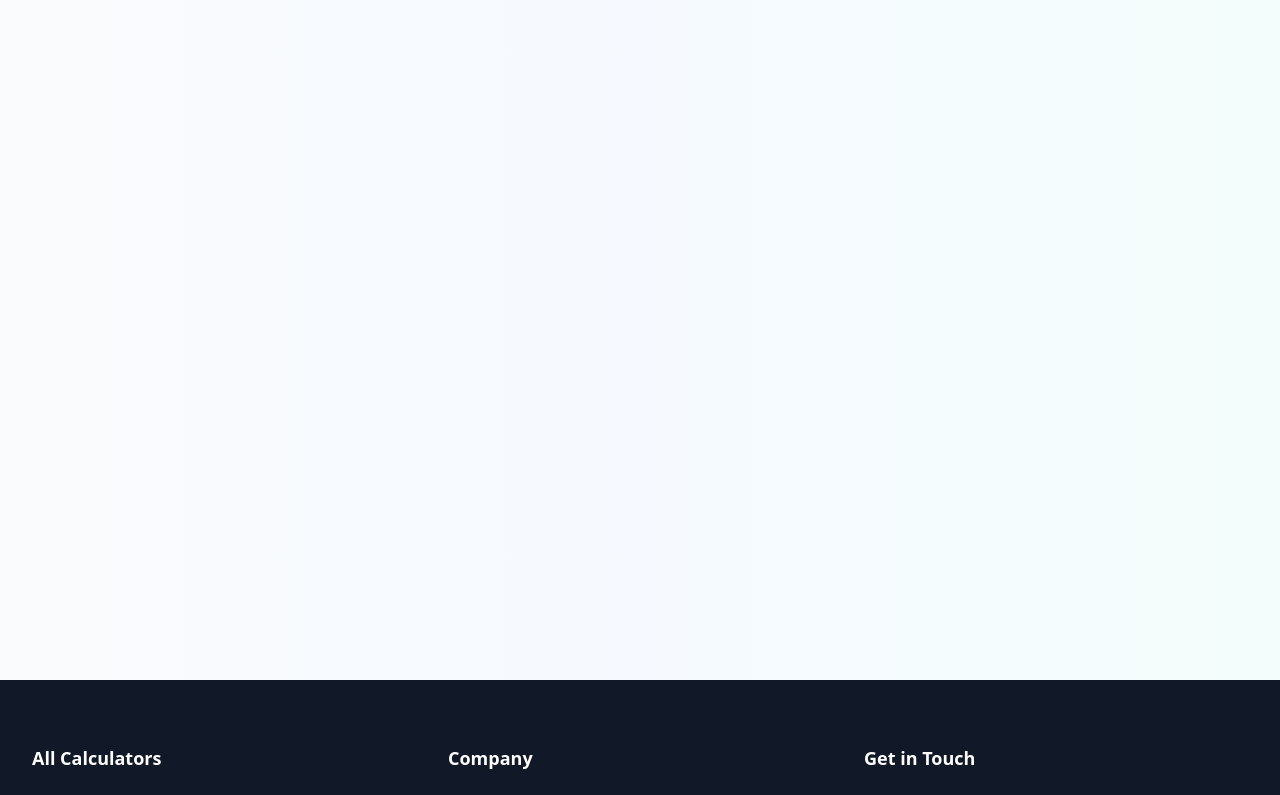
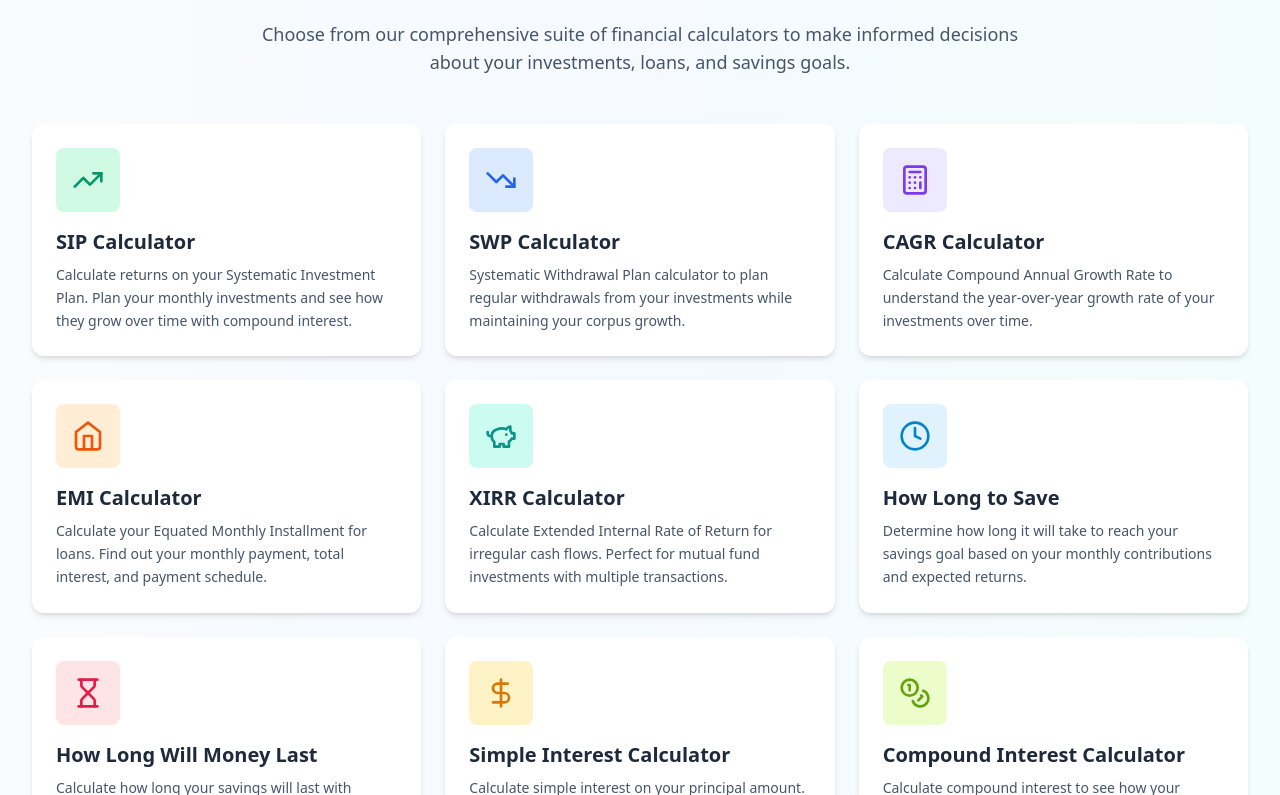
Before and after one commit to yogesh-1413/CalcVerse, a React (Vite) app: page /All-calculators/Financial-Calculators in a window 1280 px wide. Shown: the part 205-1000 px from the top of the page. Built offline with nearby package versions, Linux system fonts and the light colour scheme.

Commit message:
Added Financial Calculator Page with proper routing & withot proper Styling

```diff
--- a/src/Components/Navbar.tsx
+++ b/src/Components/Navbar.tsx
@@ -10,7 +10,6 @@ const navLinks = [
   { name: "Unit", href: "/All-Calculators/Unit-Conversions", title: "Unit Calculators" },
   { name: "Financial", href: "/All-Calculators/Financial-Calculators", title: "Financial Calculators" },
   { name: "Health", href: "/All-Calculators/Health-Calculators", title: "Health Calculators" },
-  // { name: "Scientific", href: "/Scientific" ,title:"Scientific Calculators"},
 
 ];
 
--- a/src/Conversions/All_Conversions.tsx
+++ b/src/Conversions/All_Conversions.tsx
@@ -10,8 +10,8 @@ const All_Conversions: React.FC = () => {
     return (
         <div className="bg-gradient-to-r from-slate-50/80 via-blue-50/60 to-teal-50/80 dark:from-gray-900/80 dark:via-gray-800/60 dark:to-gray-900/80 transform-all duration-300 transition:ease-in-out">
             <div className="flex flex-col min-h-screen min-h-screen ">
-                <div>
-                    <Navbar /> </div>
+
+                    <Navbar />
                 <div className="ml-10  mb-3 mt-3">
                     <p className="text-xs dark:text-white ">
                         <span className='hover:underline'>
@@ -38,7 +38,7 @@ const All_Conversions: React.FC = () => {
                             <div className="flex items-center justify-center rounded-3xl max-w-md sm:max-w-lg md:max-w-xl lg:max-w-2xl ">
                                 <button
                                     className=""
-                                    onClick={() => (window.open("/All-calculators/Regular_Calculator", "_blank"))}
+                                    onClick={() => (window.open("/All-calculators/Regular-Calculator", "_blank"))}
                                 >
                                     <div className="flex px-3 py-2 rounded-3xl border border-black backdrop-blur-md hover:scale-105 hover:shadow-md hover:text-blue-600 dark:hover:text-teal-400 hover:border-blue-600 dark:hover:border-teal-400 overflow-hidden transition-all duration-300 ease-in-out  ">
                                         <p className="text-md  sm:text-sm md:text-md lg:text-xl">Regular Calculator</p>
--- /dev/null
+++ b/src/Conversions/Calculator-Home-Pages/Financial-Calculators-Home.tsx
@@ -0,0 +1,155 @@
+import { Link } from 'react-router-dom';
+import {
+  TrendingUp,
+  TrendingDown,
+  PiggyBank,
+  Home,
+  Calculator,
+  Clock,
+  Hourglass,
+  DollarSign,
+  Coins,
+  CreditCard,
+} from 'lucide-react';
+import Navbar from '../../Components/Navbar';
+import Footer from '../../Components/Footer';
+
+interface CalculatorCard {
+  title: string;
+  description: string;
+  icon: React.ReactNode;
+  path: string;
+  color: string;
+}
+
+export default function Financial_Calculators() {
+  const calculators: CalculatorCard[] = [
+    {
+      title: 'SIP Calculator',
+      description: 'Calculate returns on your Systematic Investment Plan. Plan your monthly investments and see how they grow over time with compound interest.',
+      icon: <TrendingUp className="w-8 h-8" />,
+      path: '/All-calculators/Financial-Calculators/SIP-Calculator',
+      color: 'emerald',
+    },
+    {
+      title: 'SWP Calculator',
+      description: 'Systematic Withdrawal Plan calculator to plan regular withdrawals from your investments while maintaining your corpus growth.',
+      icon: <TrendingDown className="w-8 h-8" />,
+      path: '/All-calculators/Financial-Calculators/SWP-Calculator',
+      color: 'blue',
+    },
+    {
+      title: 'CAGR Calculator',
+      description: 'Calculate Compound Annual Growth Rate to understand the year-over-year growth rate of your investments over time.',
+      icon: <Calculator className="w-8 h-8" />,
+      path: '/All-calculators/Financial-Calculators/CAGR-Calculator',
+      color: 'violet',
+    },
+    {
+      title: 'EMI Calculator',
+      description: 'Calculate your Equated Monthly Installment for loans. Find out your monthly payment, total interest, and payment schedule.',
+      icon: <Home className="w-8 h-8" />,
+      path: '/calculator/emi',
+      color: 'orange',
+    },
+    {
+      title: 'XIRR Calculator',
+      description: 'Calculate Extended Internal Rate of Return for irregular cash flows. Perfect for mutual fund investments with multiple transactions.',
+      icon: <PiggyBank className="w-8 h-8" />,
+      path: '/calculator/xirr',
+      color: 'teal',
+    },
+    {
+      title: 'How Long to Save',
+      description: 'Determine how long it will take to reach your savings goal based on your monthly contributions and expected returns.',
+      icon: <Clock className="w-8 h-8" />,
+      path: '/calculator/how-long-to-save',
+      color: 'sky',
+    },
+    {
+      title: 'How Long Will Money Last',
+      description: 'Calculate how long your savings will last with regular withdrawals. Plan your retirement or emergency fund duration.',
+      icon: <Hourglass className="w-8 h-8" />,
+      path: '/calculator/money-last',
+      color: 'rose',
+    },
+    {
+      title: 'Simple Interest Calculator',
+      description: 'Calculate simple interest on your principal amount. Understand returns on fixed deposits and simple interest-based investments.',
+      icon: <DollarSign className="w-8 h-8" />,
+      path: '/calculator/simple-interest',
+      color: 'amber',
+    },
+    {
+      title: 'Compound Interest Calculator',
+      description: 'Calculate compound interest to see how your money grows exponentially. The most powerful force in finance.',
+      icon: <Coins className="w-8 h-8" />,
+      path: '/calculator/compound-interest',
+      color: 'lime',
+    },
+    {
+      title: 'Loan Payoff Calculator',
+      description: 'Calculate how quickly you can pay off your loan with extra payments. Save on interest and become debt-free faster.',
+      icon: <CreditCard className="w-8 h-8" />,
+      path: '/calculator/loan-payoff',
+      color: 'cyan',
+    },
+  ];
+
+  const getColorClasses = (color: string) => {
+    const colors: Record<string, { bg: string; icon: string; hover: string }> = {
+      emerald: { bg: 'bg-emerald-100 dark:bg-emerald-800', icon: 'text-emerald-600', hover: 'group-hover:bg-emerald-600' },
+      blue: { bg: 'bg-blue-100', icon: 'text-blue-600', hover: 'group-hover:bg-blue-600' },
+      violet: { bg: 'bg-violet-100', icon: 'text-violet-600', hover: 'group-hover:bg-violet-600' },
+      orange: { bg: 'bg-orange-100', icon: 'text-orange-600', hover: 'group-hover:bg-orange-600' },
+      teal: { bg: 'bg-teal-100', icon: 'text-teal-600', hover: 'group-hover:bg-teal-600' },
+      sky: { bg: 'bg-sky-100', icon: 'text-sky-600', hover: 'group-hover:bg-sky-600' },
+      rose: { bg: 'bg-rose-100', icon: 'text-rose-600', hover: 'group-hover:bg-rose-600' },
+      amber: { bg: 'bg-amber-100', icon: 'text-amber-600', hover: 'group-hover:bg-amber-600' },
+      lime: { bg: 'bg-lime-100', icon: 'text-lime-600', hover: 'group-hover:bg-lime-600' },
+      cyan: { bg: 'bg-cyan-100', icon: 'text-cyan-600', hover: 'group-hover:bg-cyan-600' },
+    };
+    return colors[color] || colors.emerald;
+  };
+
+  return (
+    <div className="max-w-7xl mx-auto px-4 sm:px-6 lg:px-8 py-12">
+      <div className="text-center mb-12">
+        <h1 className="text-4xl md:text-5xl font-bold text-slate-800 mb-4">
+          Financial Calculators
+        </h1>
+        <p className="text-lg text-slate-600 max-w-3xl mx-auto">
+          Choose from our comprehensive suite of financial calculators to make informed decisions
+          about your investments, loans, and savings goals.
+        </p>
+      </div>
+
+      <div className="grid md:grid-cols-2 lg:grid-cols-3 gap-6">
+        {calculators.map((calc) => {
+          const colors = getColorClasses(calc.color);
+          return (
+            <Link
+              key={calc.path}
+              to={calc.path}
+              className="group bg-white p-6 rounded-xl shadow-md hover:shadow-xl transition-all transform hover:-translate-y-1"
+            >
+              <div
+                className={`w-16 h-16 ${colors.bg} rounded-lg flex items-center justify-center mb-4 transition-colors ${colors.hover}`}
+              >
+                <span className={`${colors.icon} group-hover:text-white transition-colors`}>
+                  {calc.icon}
+                </span>
+              </div>
+              <h3 className="text-xl font-bold text-slate-800 mb-2 group-hover:text-emerald-600 transition-colors">
+                {calc.title}
+              </h3>
+              <p className="text-slate-600 text-sm leading-relaxed">
+                {calc.description}
+              </p>
+            </Link>
+          );
+        })}
+      </div>
+    </div>
+  );
+}
--- a/src/Conversions/Financial.tsx
+++ b/src/Conversions/Financial.tsx
@@ -2,6 +2,7 @@ import React from 'react';
 import Footer from '../Components/Footer';
 import Navbar from '../Components/Navbar';
 import { Link } from 'react-router-dom';
+import Financial_Calculators from '../Conversions/Calculator-Home-Pages/Financial-Calculators-Home';
 
 const Financial: React.FC = () => {
     return (<div className='bg-gradient-to-r from-slate-50/80 via-blue-50/60 to-teal-50/80 dark:from-gray-900/80 dark:via-gray-800/60 dark:to-gray-900/80 transition-all duration-300 ease-in-out'>
@@ -22,7 +23,7 @@ const Financial: React.FC = () => {
                     </Link>
                 </p>
             </div>
-            <p className="text-gray-700 dark:text-[#d6d6d6]">Financial Calculators</p>
+            <Financial_Calculators />
         </div>
         <Footer />
     </div>
```
